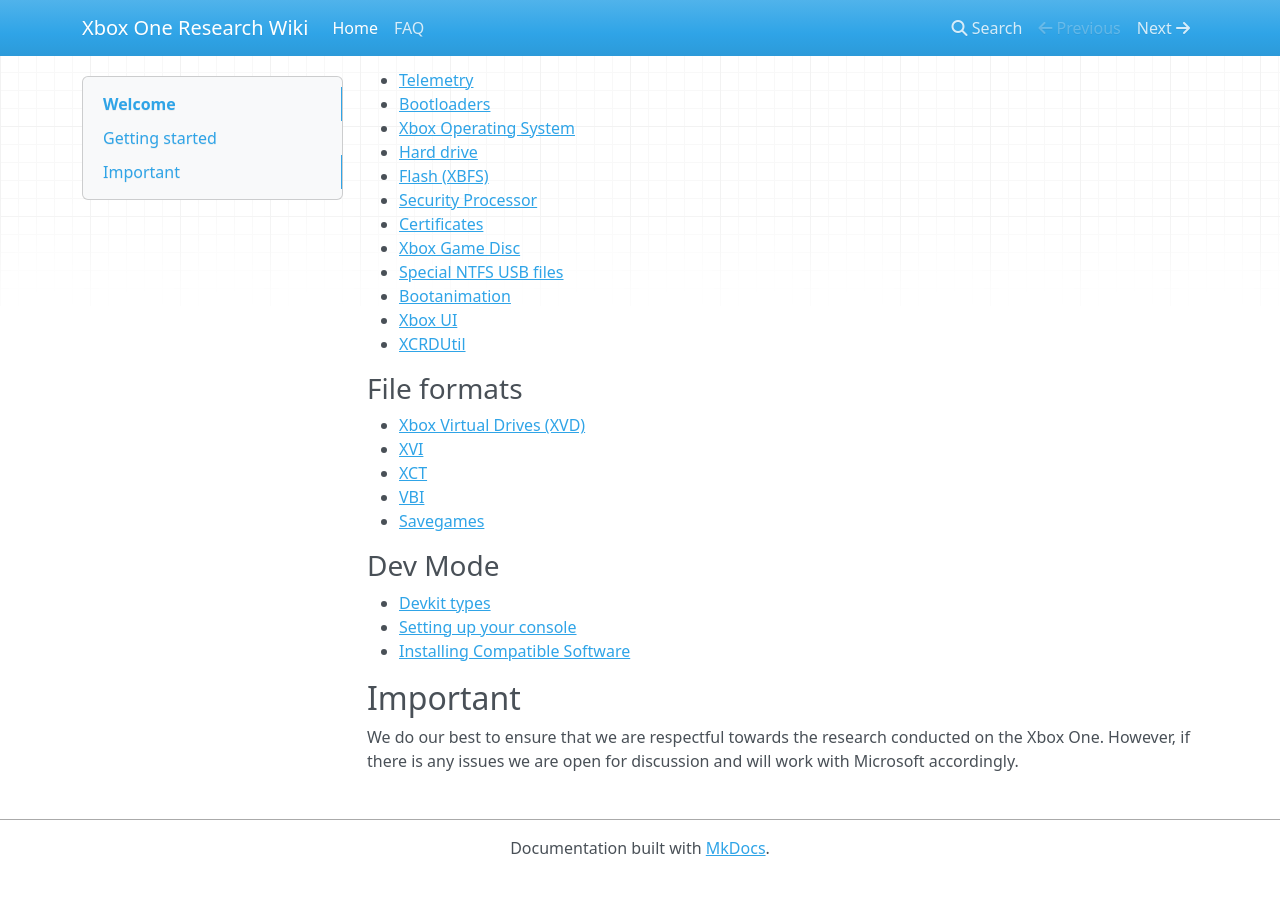
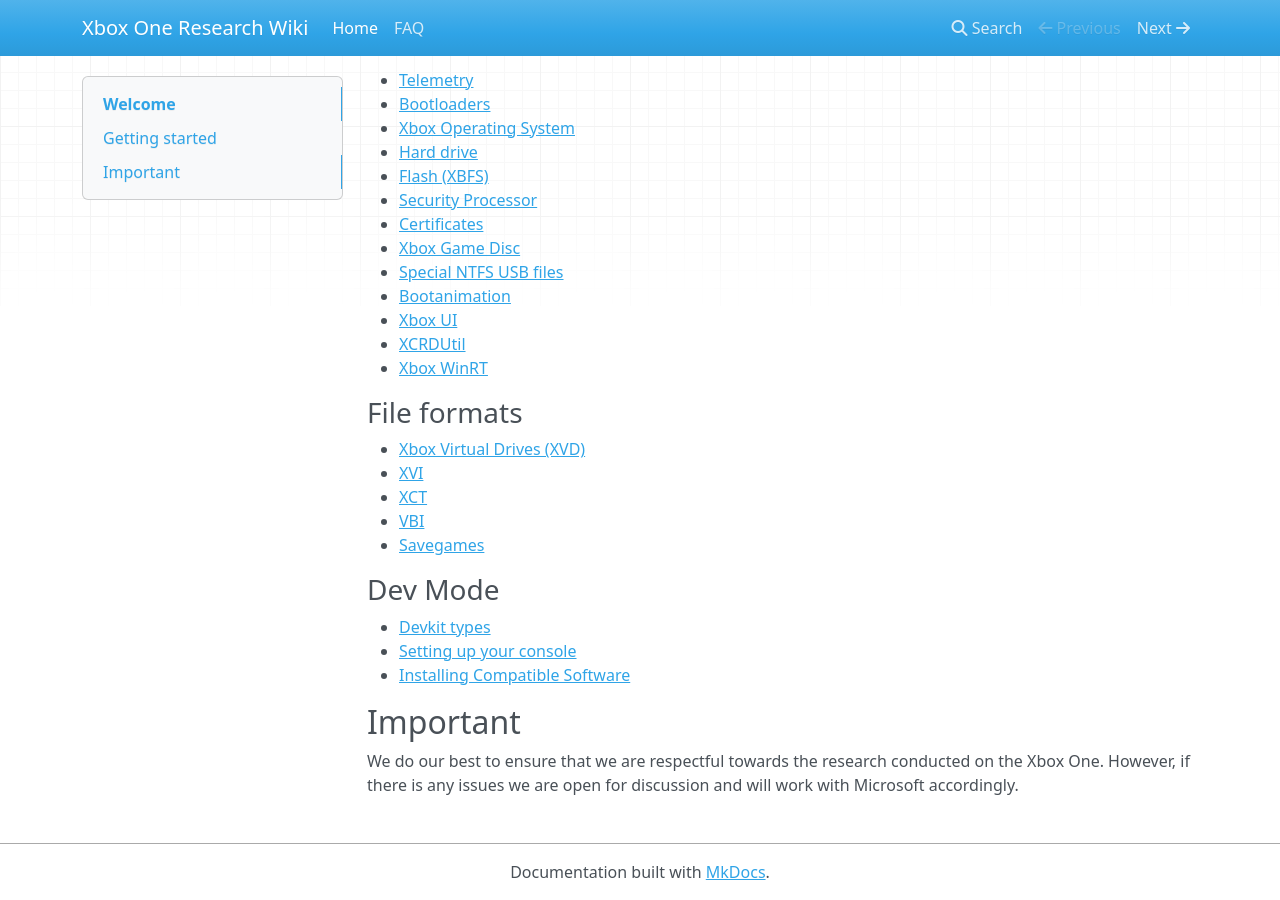
Before and after one commit to xboxoneresearch/wiki, an MkDocs documentation site: the page built from docs/index.md, in a window 1280 px wide and 900 px high, scrolled down 630 px. Built offline with MkDocs 1.6.1, drawn with Linux system fonts in a browser that asks for light colours; nearby versions of some CDN libraries; before the commit the page ends 1506 px from its top, so only the background shows below that.

Commit message:
Update index.md
Add Xbox WinRT link

```diff
--- a/docs/index.md
+++ b/docs/index.md
@@ -37,6 +37,7 @@
   - [Bootanimation](bootanimation)
   - [Xbox UI](xbox-ui)
   - [XCRDUtil](xcrdutil)
+  - [Xbox WinRT](winmd)
 
 ### File formats
   - [Xbox Virtual Drives (XVD)](xbox-virtual-drive)
```
